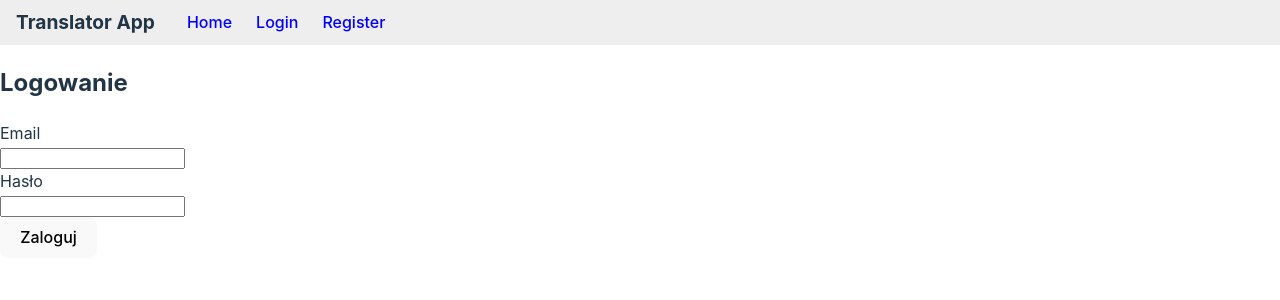
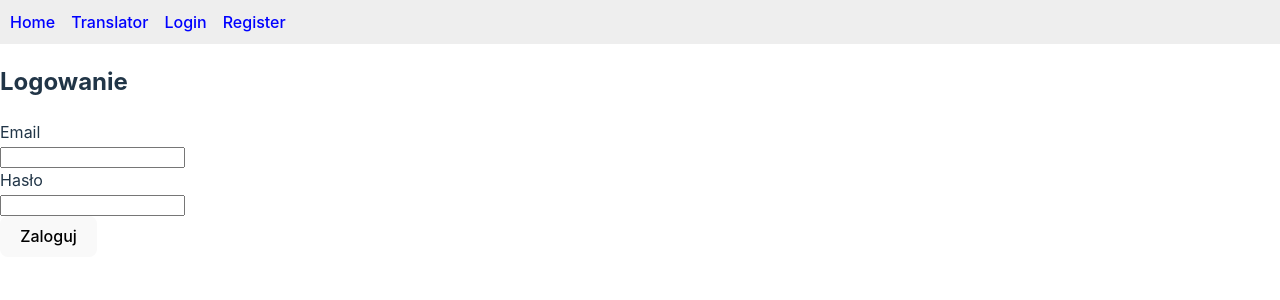
Before and after one commit to Pszemo888/Translator_v2-app, a React (Vite) app: page /login in a window 1280 px wide. Shown: the top 300 px of the page. Built offline with nearby package versions, Linux system fonts and the light colour scheme.

Commit message:
Add profile

```diff
--- a/src/components/NavBar.tsx
+++ b/src/components/NavBar.tsx
@@ -1,85 +1,45 @@
 // src/components/NavBar.tsx
 import React from "react";
 import { Link, useNavigate } from "react-router-dom";
-import { useAuth } from "../context/AuthContext";
+import { useAuth } from "../context/AuthContext"; // Poprawny import AuthContext
+
 const NavBar: React.FC = () => {
-  const { isLoggedIn, handleLogout} = useAuth();
+  // Poprawne pobranie danych z AuthContext
+  const { isLoggedIn, user, handleLogout } = useAuth();
   const navigate = useNavigate();
 
   const handleLogoutClick = () => {
     handleLogout();
-    navigate("/"); // Po wylogowaniu przekieruj np. na "/" lub "/login"
+    navigate("/login");
   };
 
   return (
-    <nav style={styles.navbar}>
-      {/* Logo lub nazwa aplikacji */}
-      <div style={styles.logo}>Translator App</div>
+    <nav style={{ display: "flex", gap: "1rem", background: "#eee", padding: "10px" }}>
+      <Link to="/" style={{ textDecoration: "none", color: "blue" }}>Home</Link>
+      <Link to="/translator" style={{ textDecoration: "none", color: "blue" }}>Translator</Link>
 
-      {/* Linki widoczne dla każdego */}
-      <Link to="/" style={styles.link}>
-        Home
-      </Link>
-      {/* {isLoggedIn && user?.role === "admin" && ( */}
-      {isLoggedIn &&(
-        <Link to="/admin" style={styles.link}>Admin Panel</Link>
-      )}
-      {/* Jeśli użytkownik nie jest zalogowany, pokaż link do logowania i rejestracji */}
-      {!isLoggedIn && (
+      {isLoggedIn && (
         <>
-          <Link to="/login" style={styles.link}>
-            Login
-          </Link>
-          <Link to="/register" style={styles.link}>
-            Register
-          </Link>
+          <Link to="/profile" style={{ textDecoration: "none", color: "blue" }}>Mój Profil</Link>
+          {user?.role === "admin" && (
+            <Link to="/admin" style={{ textDecoration: "none", color: "blue" }}>
+              Admin Panel
+            </Link>
+          )}
+          <button onClick={handleLogoutClick} style={{ background: "red", color: "white", border: "none", padding: "5px 10px" }}>
+            Wyloguj
+          </button>
         </>
       )}
 
-      {/* Jeśli użytkownik jest zalogowany, pokaż linki do translatora i przycisk wylogowania */}
-      {isLoggedIn && (
+      {!isLoggedIn && (
         <>
-          <Link to="/translator" style={styles.link}>
-            Translator
-          </Link>
-          <Link to="/translator/add-language" style={styles.link}>
-            Add Language
-          </Link>
-          <Link to="/translator/add-translation" style={styles.link}>
-            Add Translation
-          </Link>
-
-          <button onClick={handleLogoutClick} style={styles.button}>
-            Logout
-          </button>
-
+          <Link to="/login" style={{ textDecoration: "none", color: "blue" }}>Login</Link>
+          <Link to="/register" style={{ textDecoration: "none", color: "blue" }}>Register</Link>
         </>
       )}
     </nav>
   );
 };
 
-const styles: { [key: string]: React.CSSProperties } = {
-  navbar: {
-    display: "flex",
-    alignItems: "center",
-    gap: "1rem",
-    padding: "0.5rem 1rem",
-    background: "#EEE",
-  },
-  logo: {
-    fontWeight: "bold",
-    fontSize: "1.2rem",
-    marginRight: "1rem",
-  },
-  link: {
-    textDecoration: "none",
-    color: "blue",
-    marginRight: "0.5rem",
-  },
-  button: {
-    marginLeft: "0.5rem",
-  },
-};
-
 export default NavBar;
--- /dev/null
+++ b/src/components/UserProfile.tsx
@@ -0,0 +1,130 @@
+// src/pages/UserProfile.tsx
+import React, { useEffect, useState } from "react";
+import { useAuth } from "../context/AuthContext";
+import { getUserProfile } from "../services/userService";
+import { Navigate } from "react-router-dom";
+
+interface Translation {
+  _id: string;
+  sourceText: string;
+  translatedText: string;
+  sourceLanguage: string;
+  targetLanguage: string;
+}
+
+interface UserProfileData {
+  username: string;
+  email: string;
+  role: string;
+  translations: Translation[];
+}
+
+const UserProfile: React.FC = () => {
+  const { isLoggedIn, handleLogout } = useAuth();
+  const [profile, setProfile] = useState<UserProfileData | null>(null);
+  // Pobieranie danych użytkownika po załadowaniu komponentu
+  useEffect(() => {
+    if (isLoggedIn) {
+      fetchProfile();
+    }
+  }, [isLoggedIn]);
+
+  const fetchProfile = async () => {
+    try {
+      const data = await getUserProfile();
+      setProfile(data);
+    } catch (error) {
+      console.error("Błąd podczas pobierania profilu:", error);
+    }
+  };
+
+  if (!isLoggedIn) {
+    return <Navigate to="/login" replace />;
+  }
+
+  return (
+    <div style={styles.container}>
+      <h1>Profil użytkownika</h1>
+
+      {/* Informacje o użytkowniku */}
+      {profile && (
+        <div style={styles.profileSection}>
+          <p><strong>Użytkownik:</strong> {profile.username}</p>
+          <p><strong>Email:</strong> {profile.email}</p>
+          <p><strong>Rola:</strong> {profile.role}</p>
+        </div>
+      )}
+
+      {/* Lista zapisanych tłumaczeń */}
+      <div style={styles.section}>
+        <h2>Twoje tłumaczenia</h2>
+        {profile?.translations.length === 0 ? (
+          <p>Brak zapisanych tłumaczeń.</p>
+        ) : (
+          <ul style={styles.list}>
+            {profile?.translations.map((translation) => (
+              <li key={translation._id} style={styles.listItem}>
+                <strong>{translation.sourceText}</strong> → {translation.translatedText}
+                ({translation.sourceLanguage} → {translation.targetLanguage})
+              </li>
+            ))}
+          </ul>
+        )}
+      </div>
+
+      {/* Przycisk wylogowania */}
+      <button onClick={handleLogout} style={styles.logoutButton}>Wyloguj się</button>
+    </div>
+  );
+};
+
+const styles: { [key: string]: React.CSSProperties } = {
+  container: {
+    padding: "20px",
+    maxWidth: "600px",
+    margin: "0 auto",
+  },
+  profileSection: {
+    marginBottom: "20px",
+    padding: "15px",
+    border: "1px solid #ccc",
+    borderRadius: "8px",
+    backgroundColor: "#f9f9f9",
+  },
+  section: {
+    marginBottom: "20px",
+  },
+  input: {
+    padding: "8px",
+    width: "100%",
+    marginBottom: "10px",
+    borderRadius: "4px",
+    border: "1px solid #ccc",
+  },
+  button: {
+    padding: "8px 16px",
+    backgroundColor: "#007bff",
+    color: "#fff",
+    border: "none",
+    borderRadius: "4px",
+    cursor: "pointer",
+  },
+  logoutButton: {
+    padding: "8px 16px",
+    backgroundColor: "red",
+    color: "white",
+    border: "none",
+    borderRadius: "4px",
+    cursor: "pointer",
+  },
+  list: {
+    listStyleType: "none",
+    padding: 0,
+  },
+  listItem: {
+    padding: "8px",
+    borderBottom: "1px solid #ddd",
+  },
+};
+
+export default UserProfile;
--- a/src/context/AuthContext.tsx
+++ b/src/context/AuthContext.tsx
@@ -1,47 +1,41 @@
 // src/context/AuthContext.tsx
 import React, { createContext, useContext, useState, useEffect } from "react";
 import { getCurrentUser, getToken, logout } from "../services/authService";
-import { User } from "../models/user.models"
+import { User } from "../models/user.models";
 
-/**
- * Typ kontekstu
- */
 interface AuthContextType {
-    user: User | null; // Zmienione z 'any'
-    isLoggedIn: boolean;
-    setUser: React.Dispatch<React.SetStateAction<User | null>>;
-    handleLogout: () => void;
-  }
+  user: User | null;
+  isLoggedIn: boolean;
+  setUser: React.Dispatch<React.SetStateAction<User | null>>;
+  handleLogout: () => void;
+}
 
 const AuthContext = createContext<AuthContextType | null>(null);
 
 export const AuthProvider: React.FC<{ children: React.ReactNode }> = ({ children }) => {
-    const [user, setUser] = useState<User | null>(null);
+  const [user, setUser] = useState<User | null>(null);
+  const [isLoggedIn, setIsLoggedIn] = useState<boolean>(false);
 
   useEffect(() => {
-    // Przy starcie spróbujmy pobrać usera z localStorage
     const storedUser = getCurrentUser();
-    if (storedUser) {
+    const token = getToken();
+
+    if (storedUser && token) {
       setUser(storedUser);
+      setIsLoggedIn(true);
+    } else {
+      setIsLoggedIn(false);
     }
   }, []);
-
-  const isLoggedIn = !!getToken();
 
   const handleLogout = () => {
     logout();
     setUser(null);
+    setIsLoggedIn(false);
   };
 
   return (
-    <AuthContext.Provider
-      value={{
-        user,
-        isLoggedIn,
-        setUser,
-        handleLogout
-      }}
-    >
+    <AuthContext.Provider value={{ user, isLoggedIn, setUser, handleLogout }}>
       {children}
     </AuthContext.Provider>
   );
--- a/src/routes/AppRouter.tsx
+++ b/src/routes/AppRouter.tsx
@@ -6,6 +6,7 @@ import { RegisterPage } from "../pages/RegisterPage";
 import { PrivateRoute } from "./PrivateRoute";
 import TranslatorPage from "../pages/TranslatorPage";
 import AdminPanel from "../components/AdminPanel";
+import UserProfile from "../components/UserProfile";
 
 // Importy komponentów lub stron
 import AddLanguagePage from "../pages/AddLanguagePage";
@@ -36,7 +37,7 @@ export default function AppRouter() {
           </PrivateRoute>
         }
       />
-
+      <Route path="/profile" element={<PrivateRoute><UserProfile /></PrivateRoute>} />
       {/* Ścieżka do dodawania tłumaczenia (chroniona) */}
       <Route
         path="/translator/add-translation"
--- /dev/null
+++ b/src/services/userService.ts
@@ -0,0 +1,14 @@
+// src/services/userService.ts
+import api from "./api";
+
+// Pobieranie profilu użytkownika
+export const getUserProfile = async () => {
+  const response = await api.get("/users/profile");
+  return response.data;
+};
+
+// Aktualizacja hasła
+export const updatePassword = async (newPassword: string) => {
+  const response = await api.put("/users/profile", { password: newPassword });
+  return response.data;
+};
```
